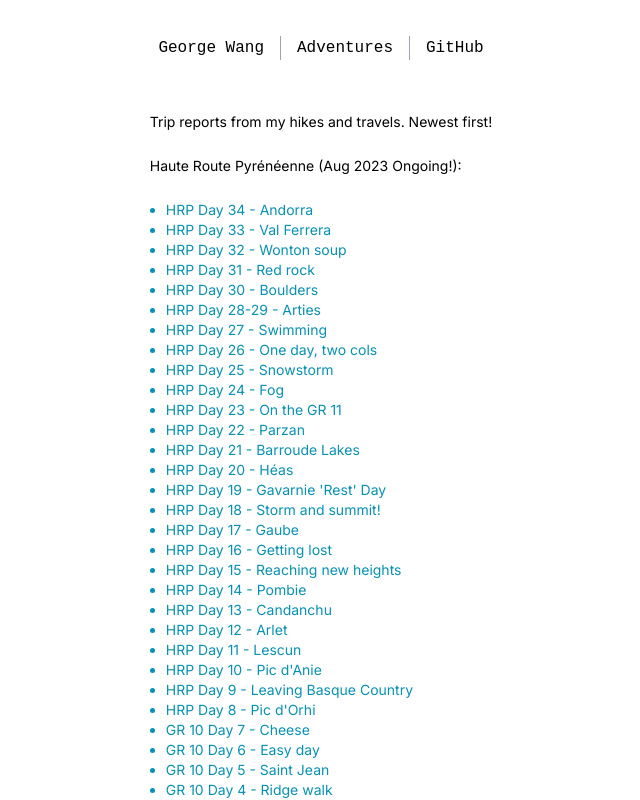
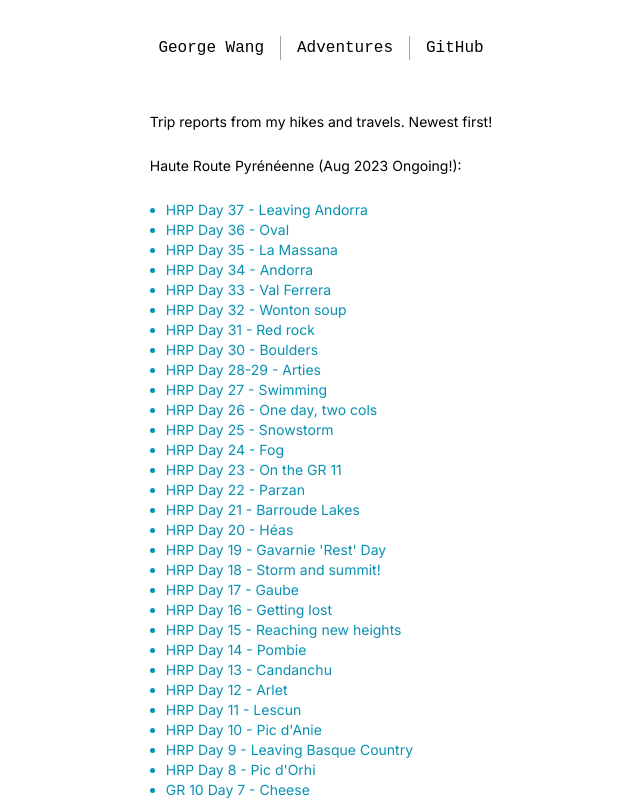
Before and after one commit to joage/website, a Next.js app: page /adventures in a window 1280 px wide. Shown: the top 800 px of the page, without its empty margins (319-959 px from the left). Built offline with nearby package versions, Linux system fonts and the light colour scheme.

Commit message:
Update page.tsx main

```diff
--- a/src/app/adventures/page.tsx
+++ b/src/app/adventures/page.tsx
@@ -10,6 +10,15 @@ export default function Adventures() {
         <p>Trip reports from my hikes and travels. Newest first!</p>
         <p>Haute Route Pyrénéenne (Aug 2023 Ongoing!):</p>
         <ul className="list-disc text-cyan-600 mx-4">
+          <li>
+            <Link href="/adventures/gr-10/37">HRP Day 37 - Leaving Andorra</Link>
+          </li>
+          <li>
+            <Link href="/adventures/gr-10/36">HRP Day 36 - Oval</Link>
+          </li>
+          <li>
+            <Link href="/adventures/gr-10/35">HRP Day 35 - La Massana</Link>
+          </li>
           <li>
             <Link href="/adventures/gr-10/34">HRP Day 34 - Andorra</Link>
           </li>
```
